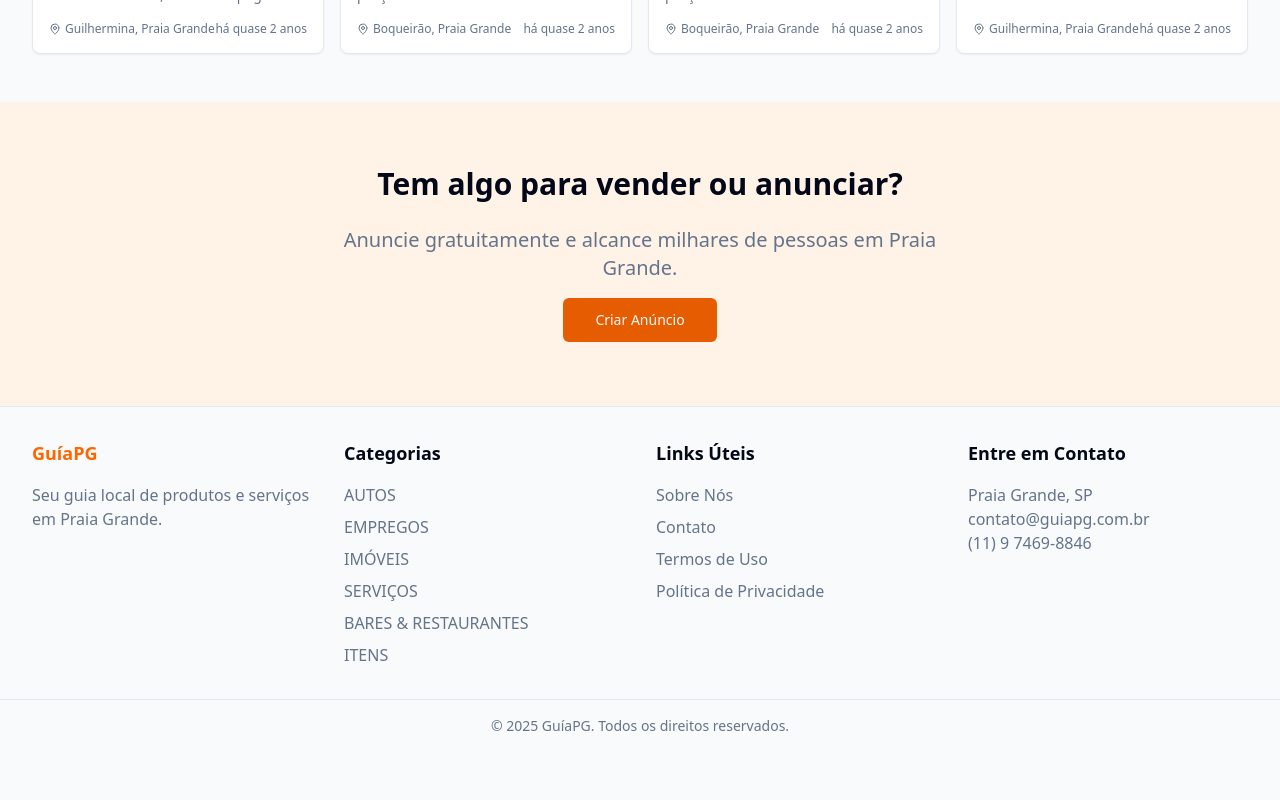
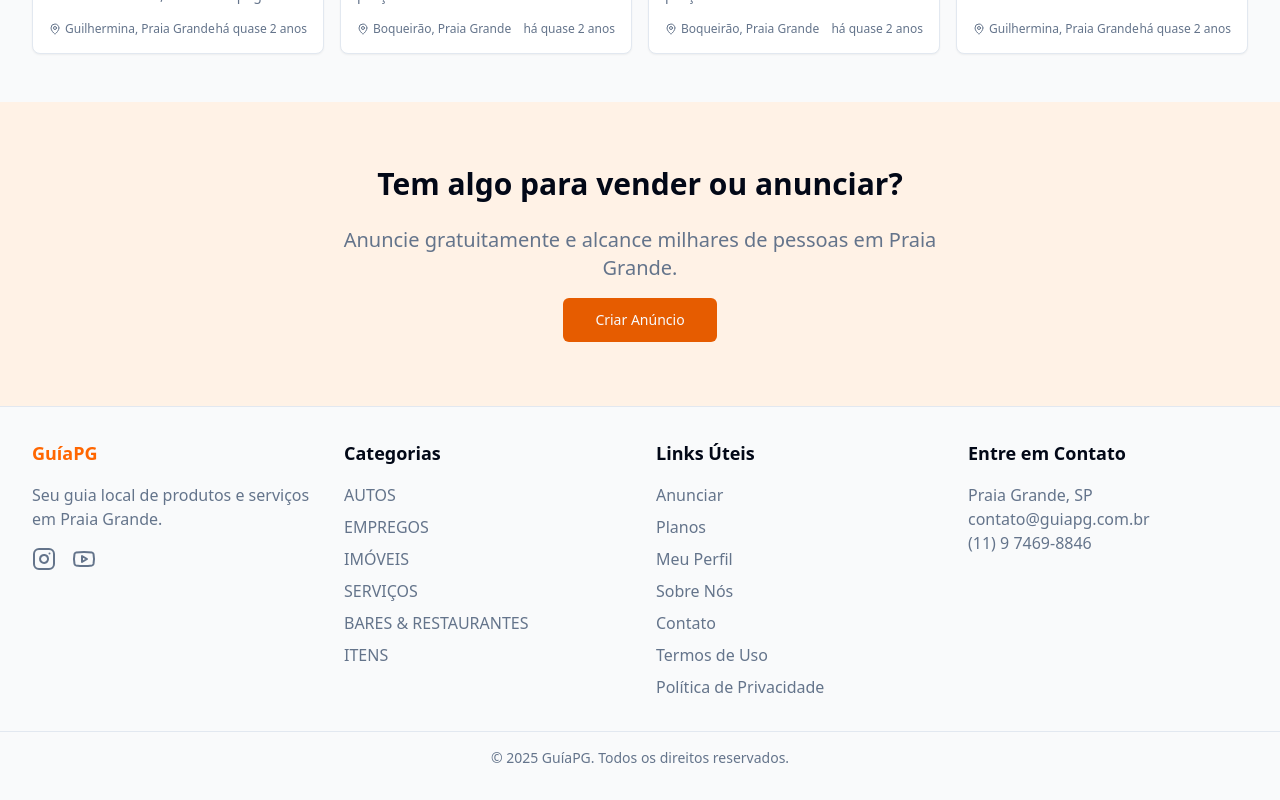
Before and after one commit to walter2161/praia-grande-achados-e-cia, a React (Vite) app: page / in a window 1280 px wide. Shown: the part 1741-2541 px from the top of the page. Before the commit the page ends 2509 px from the top, so only its background shows below. Built offline with nearby package versions, Linux system fonts and the light colour scheme.

Commit message:
Add footer links and social media icons
Add links to "Anunciar", "Planos", and "Perfil" in the footer.
Add Instagram and YouTube icons with links to open in a new tab.

```diff
--- a/src/components/Footer.tsx
+++ b/src/components/Footer.tsx
@@ -1,6 +1,7 @@
 
 import { Link } from "react-router-dom";
 import { categories } from "@/data/mockData";
+import { Instagram, Youtube } from "lucide-react";
 
 export default function Footer() {
   return (
@@ -11,6 +12,24 @@ export default function Footer() {
           <p className="text-muted-foreground mb-4">
             Seu guia local de produtos e serviços em Praia Grande.
           </p>
+          <div className="flex gap-4">
+            <a
+              href="https://instagram.com/guiapg"
+              target="_blank"
+              rel="noopener noreferrer"
+              className="text-muted-foreground hover:text-[#FF6600] transition-colors"
+            >
+              <Instagram size={24} />
+            </a>
+            <a
+              href="https://youtube.com/canalguiapg"
+              target="_blank"
+              rel="noopener noreferrer"
+              className="text-muted-foreground hover:text-[#FF6600] transition-colors"
+            >
+              <Youtube size={24} />
+            </a>
+          </div>
         </div>
 
         <div>
@@ -32,6 +51,21 @@ export default function Footer() {
         <div>
           <h3 className="text-lg font-semibold mb-4">Links Úteis</h3>
           <ul className="space-y-2">
+            <li>
+              <Link to="/criar-anuncio" className="text-muted-foreground hover:text-beach-600 transition-colors">
+                Anunciar
+              </Link>
+            </li>
+            <li>
+              <Link to="/planos" className="text-muted-foreground hover:text-beach-600 transition-colors">
+                Planos
+              </Link>
+            </li>
+            <li>
+              <Link to="/perfil" className="text-muted-foreground hover:text-beach-600 transition-colors">
+                Meu Perfil
+              </Link>
+            </li>
             <li>
               <Link to="/sobre" className="text-muted-foreground hover:text-beach-600 transition-colors">
                 Sobre Nós
```
